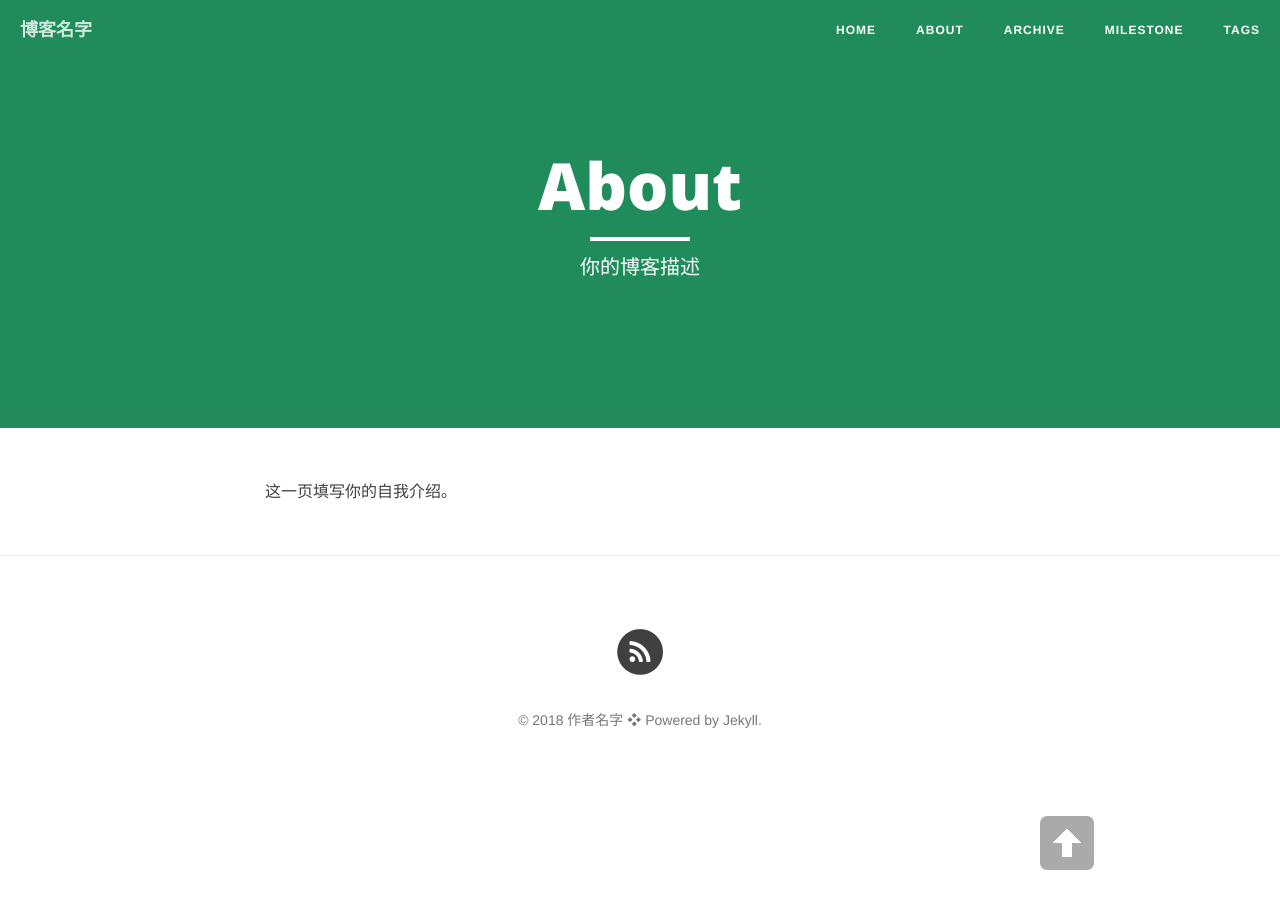
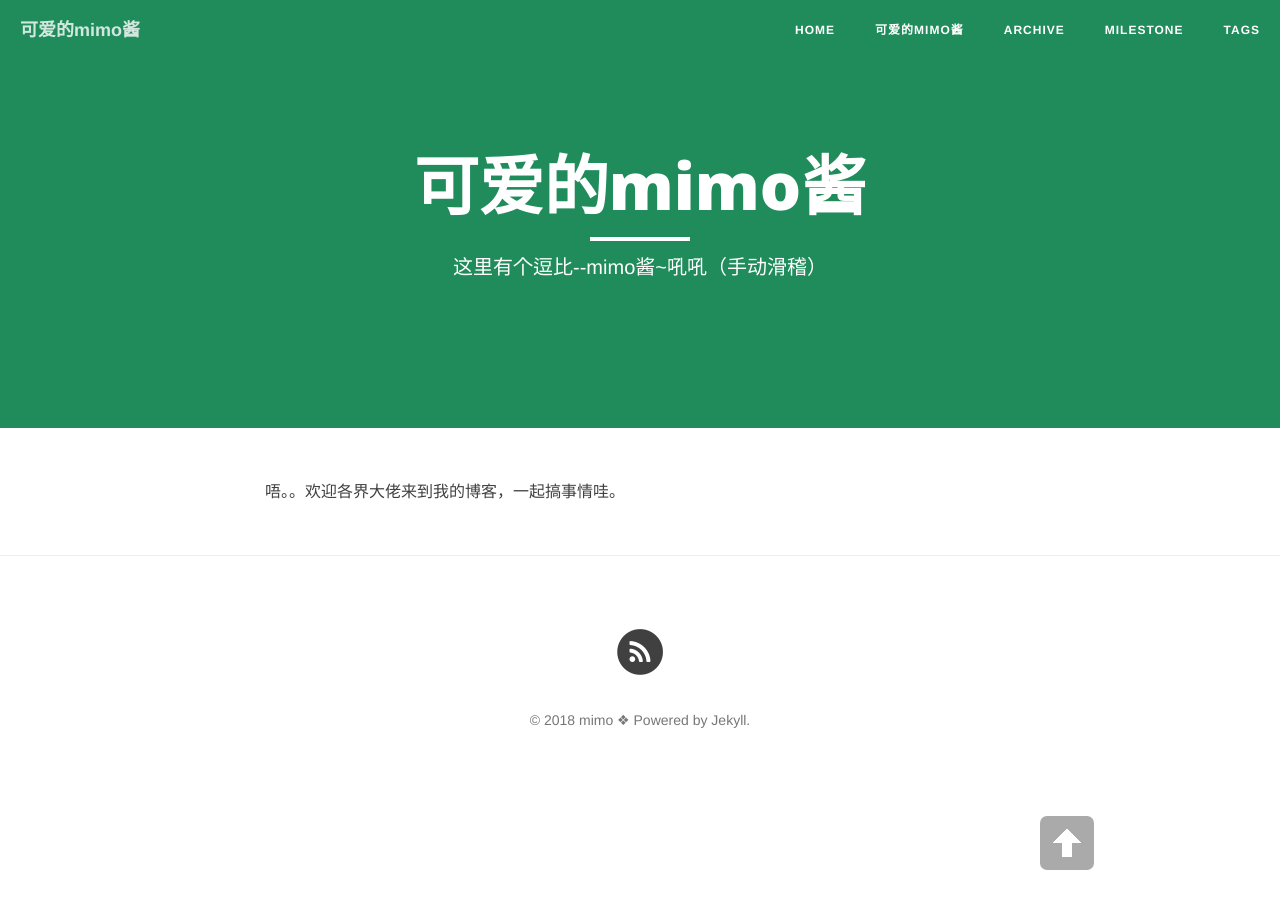
Before and after one commit to nino-James/nino-James.github.io, a Jekyll site: the page built from about.md, in a window 1280 px wide. Built offline with Jekyll 4.4.1, drawn with Linux system fonts in a browser that asks for light colours; nearby versions of some CDN libraries.

Commit message:
基本修正

```diff
--- a/_config.yml
+++ b/_config.yml
@@ -1,16 +1,16 @@
 # Site settings
-title: 博客名字 # 你的博客名字，可以定义修订
+title: 可爱的mimo酱 # 你的博客名字，可以定义修订
 header-img: "img/green.jpg"
 tagline: "cn"
-description: "这是我的博客"  # 一句话描述你的博客
+description: "可爱即正义"  # 一句话描述你的博客
 baseurl: ""
-url: "http://cnfeat"  # 此处填写你的博客地址
+url: "http://nunone.cn"  # 此处填写你的博客地址
 
 # About/contact
 owner:
-  name: "作者名字" # 填写作者信息：名字
-  email: X@gmail.com # 填写作者信息：邮箱
-  bio: "你的博客描述" # 填写作者信息：博客描述
+  name: "mimo" # 填写作者信息：名字
+  email: nunoneneno@gmail.com # 填写作者信息：邮箱
+  bio: "bom~bom~" # 填写作者信息：博客描述
 
 # Data
 gavatar: img/favicon.png # 浏览器地址栏小图标，可自定义更改
@@ -43,16 +43,16 @@ defaults:
       type: "posts"
     values:
       layout: "post"
-      author: "你的名字" # 你的名字
+      author: "mimo" # 你的名字
       header-img: "img/green.jpg" # We don't want posts without a header image, that whould mean white on white
 
 # Comments
 comments :
   provider : disqus # 使用 disqus 评论模块，读者翻墙才能看见
   duoshuo :
-    short_name :  # 填写你的 disqus id
+    short_name :  mimo# 填写你的 disqus id
   disqus :
-      short_name :  # 填写你的 disqus id
+      short_name :  mimo# 填写你的 disqus id
 
 # Analytics and webmaster tools stuff goes here
 google_analytics:  # 填写你  google_analytics id
--- a/about.md
+++ b/about.md
@@ -1,8 +1,8 @@
 ---
 layout: page
-title: "About"
-description: "你的博客描述 "
+title: "可爱的mimo酱"
+description: "这里有个逗比--mimo酱~吼吼（手动滑稽） "
 header-img: "img/green.jpg"
 ---
 
-这一页填写你的自我介绍。
+唔。。欢迎各界大佬来到我的博客，一起搞事情哇。
```
Also changed, not shown: 404.html (+7 -5 lines), tags.md (+1 -1 lines), README.md, js/clean-blog.js (line endings or trailing spaces).
